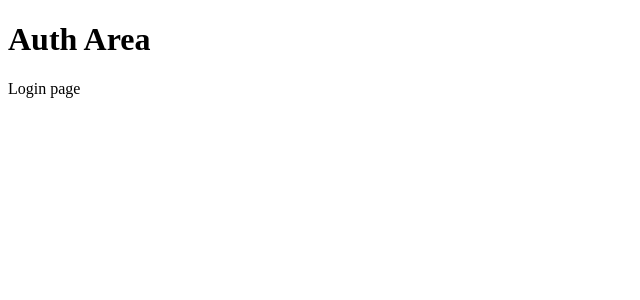
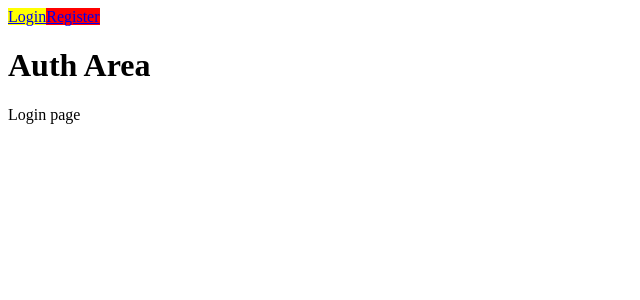
Before and after one commit to Arijit-mondal099/learning-next.js, a Next.js app: page /login in a window 1280 px wide. Shown: the top 300 px of the page, without its empty margins (0-640 px from the left). Built offline with nearby package versions, Linux system fonts and the light colour scheme.

Commit message:
learning about active links

```diff
--- a/src/app/(auth)/layout.tsx
+++ b/src/app/(auth)/layout.tsx
@@ -1,10 +1,37 @@
+"use client";
+
+import Link from "next/link";
+import { usePathname } from "next/navigation";
+
 export default function AuthLayout({
   children,
 }: {
   children: React.ReactNode;
 }) {
+  const pathname = usePathname();
+  const links = [
+    { url: "/login", label: "Login" },
+    { url: "/register", label: "Register" },
+  ];
+
   return (
     <div>
+      <div>
+        {links.map((link) => {
+          const isActive = pathname === link.url || pathname.startsWith(link.url) && link.url !== "/";
+
+          return (
+            <Link
+              href={link.url}
+              key={link.label}
+              style={isActive ? { background: "yellow" } : { background: "red" }}
+            >
+              {link.label}
+            </Link>
+          );
+        })}
+      </div>
+
       <h1>Auth Area</h1>
       {children}
     </div>
```
